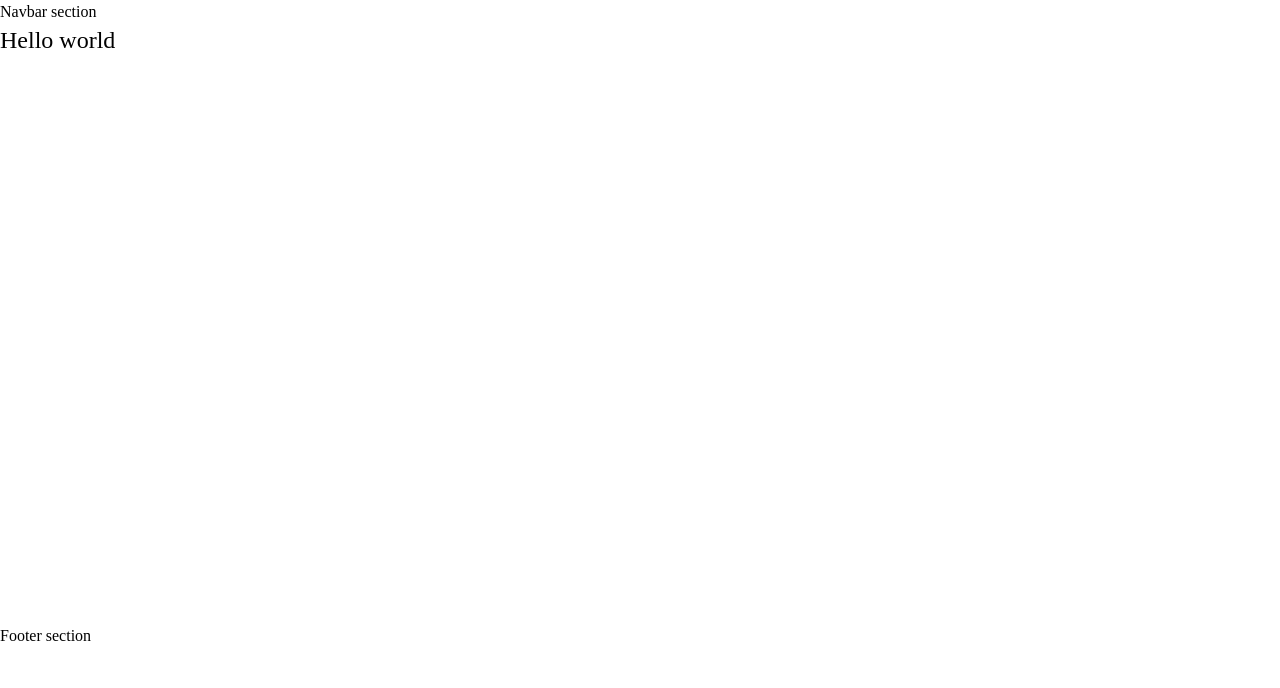
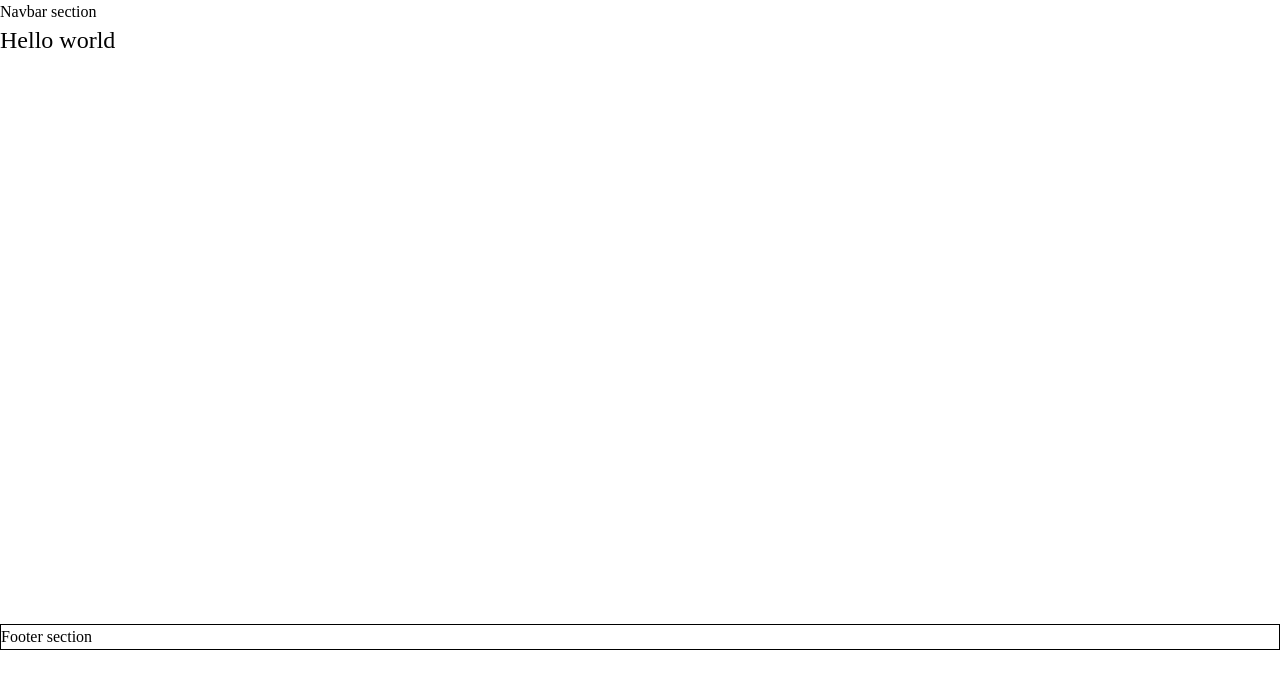
Before and after one commit to ratulislam46/EduSelf-Online-Platform, a Next.js app: page / in a window 1280 px wide. Shown: the top 688 px of the page. Built offline with nearby package versions, Linux system fonts and the light colour scheme.

Commit message:
Modified Footer section

```diff
--- a/src/Components/Shared/Footer/Footer.jsx
+++ b/src/Components/Shared/Footer/Footer.jsx
@@ -3,7 +3,7 @@ import React from 'react';
 const Footer = () => {
     return (
         <div>
-            <h2>Footer section</h2>
+            <h2 className='border'>Footer section</h2>
         </div>
     );
 };
```
